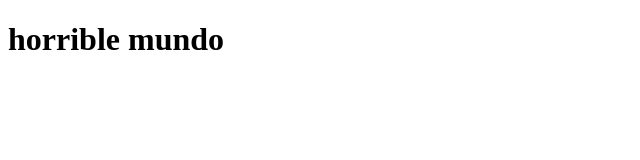
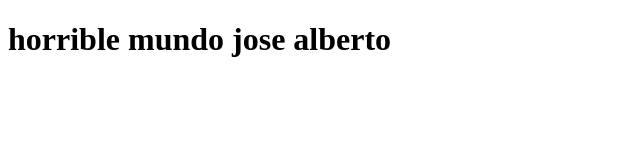
Before and after one commit to josealbertoperezrego/hola-mundo, a plain HTML site: page index.html in a window 1280 px wide. Shown: the whole page, without its empty margins (0-640 px from the left). Drawn offline with Linux system fonts and the light colour scheme.

Commit message:
segunda version

```diff
--- a/index.html
+++ b/index.html
@@ -7,7 +7,7 @@
 </head>
 <body>
     <h1>
-        horrible mundo
+        horrible mundo jose alberto
     </h1>
 </body>
 </html>
```
